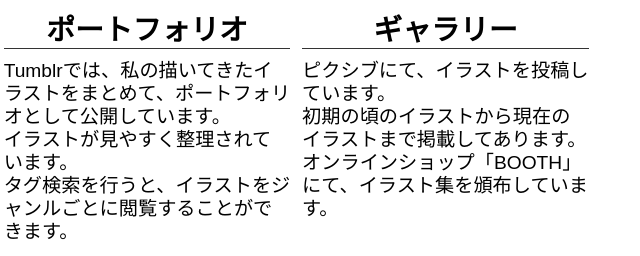
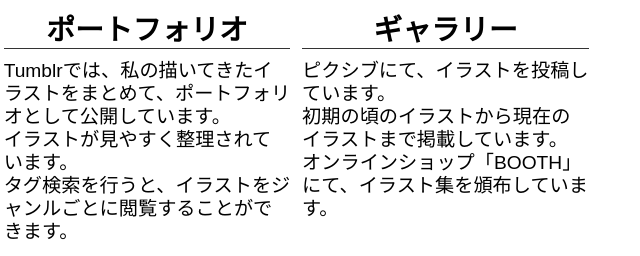
Before and after one commit to Sierra1200/Website003, a plain HTML site: page index.html in a window 1280 px wide. Shown: the part 1326-1582 px from the top of the page, 493-1133 px from the left. Drawn offline with nearby package versions, Linux system fonts and the light colour scheme.

Commit message:
Texts has modified.

```diff
--- a/index.html
+++ b/index.html
@@ -119,7 +119,7 @@
             </div>
             <p>
               ピクシブにて、イラストを投稿しています。<br>
-              初期の頃のイラストから現在のイラストまで掲載してあります。<br>
+              初期の頃のイラストから現在のイラストまで掲載しています。<br>
               オンラインショップ「BOOTH」にて、イラスト集を頒布しています。
             </p>
           </section>
```
